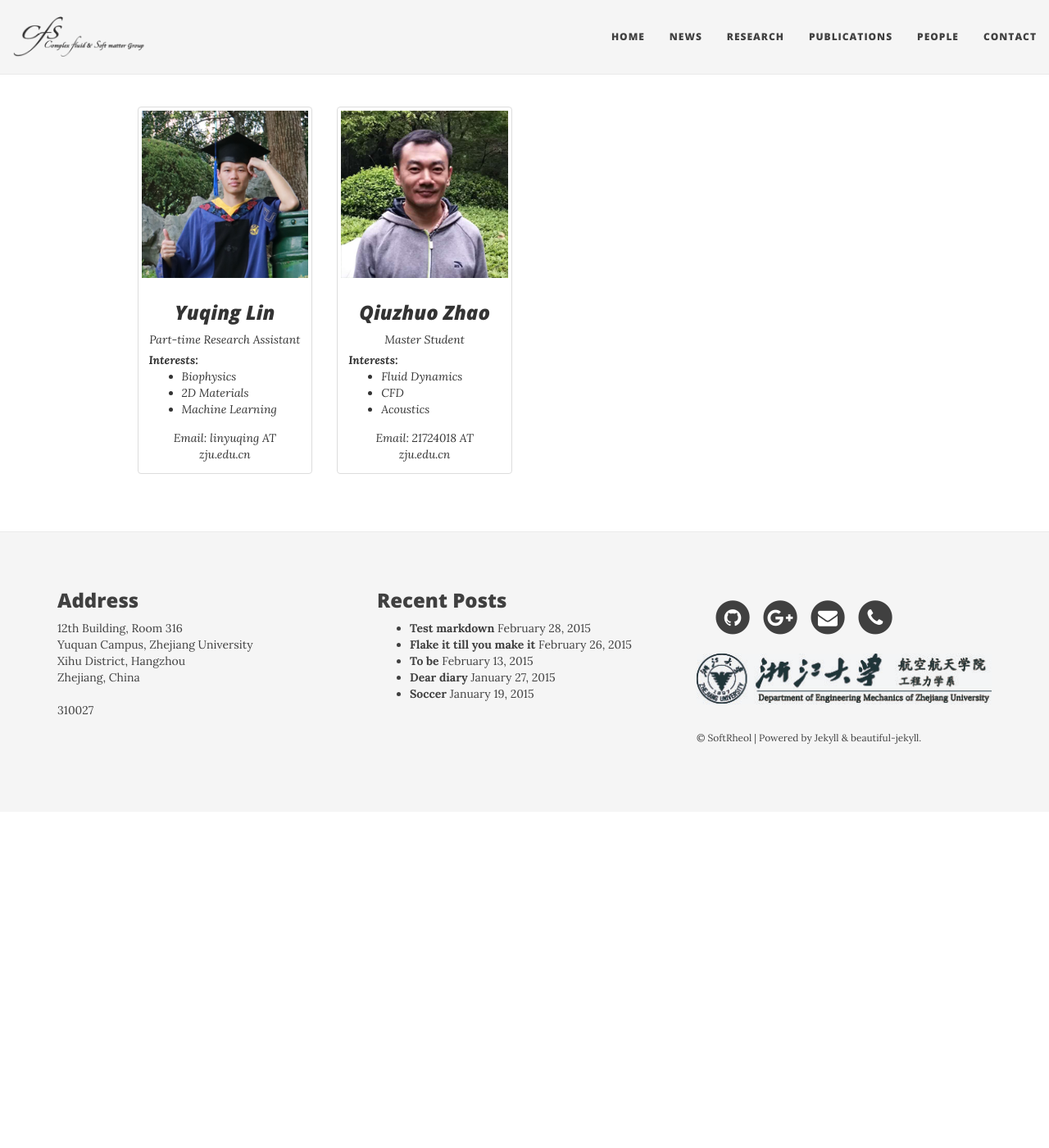
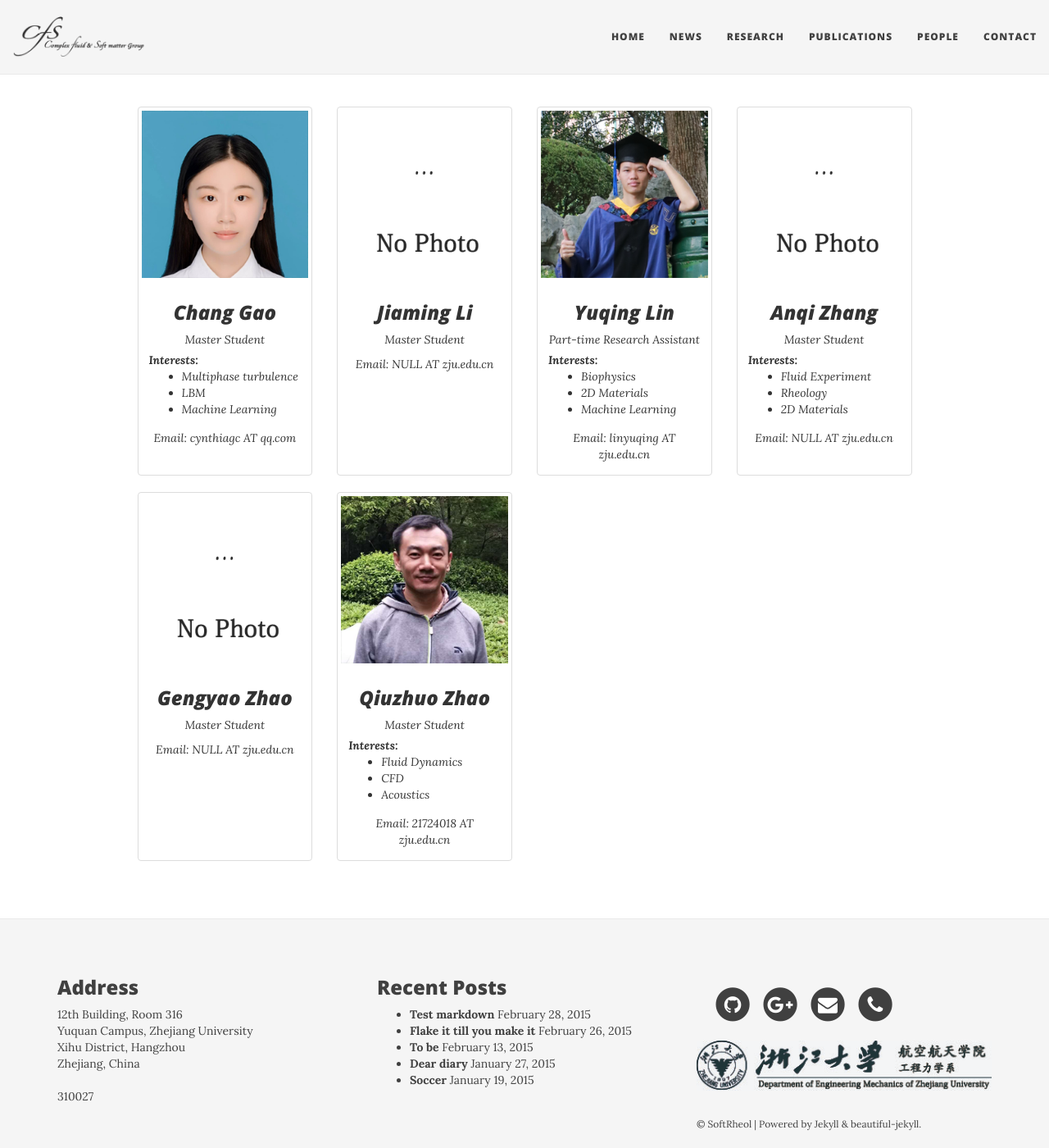
Before and after one commit to softrheol/softrheol.github.io, a Jekyll site: the page built from people.html, in a window 1280 px wide and 1400 px high. Shown: the whole window at 82% size. Built offline with Jekyll 4.4.1, drawn with Linux system fonts in a browser that asks for light colours; nearby versions of some CDN libraries.

Commit message:
add some photos

```diff
--- a/css/main.css
+++ b/css/main.css
@@ -918,7 +918,7 @@
 }
 
 .people-item{
-  min-height: 420px;
+  min-height: 450px;
 }
 
 .people-item .people-interest{
--- a/people.html
+++ b/people.html
@@ -2,6 +2,42 @@
 layout: page
 ---
 <div class="row">
+  <div class="col-xs-6 col-md-3">
+    <div class="thumbnail people-item">
+      <img src="/img/people/chgao.png" alt="...">
+      <div class="caption">
+        <h3>Chang Gao</h3>
+        Master Student<br>
+        <div class="people-interest">
+          <strong>Interests:</strong>
+          <ul>
+            <li>Multiphase turbulence</li>
+            <li>LBM</li>
+            <li>Machine Learning</li>
+          </ul>
+        </div>
+        Email: cynthiagc AT qq.com
+      </div>
+    </div>
+  </div>
+  <div class="col-xs-6 col-md-3">
+      <div class="thumbnail people-item">
+        <img src="/img/people/default.png" alt="...">
+        <div class="caption">
+          <h3>Jiaming Li</h3>
+          Master Student<br>
+          <div class="people-interest">
+            <!-- <strong>Interests:</strong>
+            <ul>
+              <li>Fluid Dynamics</li>
+              <li>CFD</li>
+              <li>Acoustics</li>
+            </ul> -->
+          </div>
+          Email: NULL AT zju.edu.cn
+        </div>
+      </div>
+    </div>
   <div class="col-xs-6 col-md-3">
     <div class="thumbnail people-item">
       <img src="/img/people/linyq.png" alt="...">
@@ -21,21 +57,57 @@
     </div>
   </div>
   <div class="col-xs-6 col-md-3">
+    <div class="thumbnail people-item">
+      <img src="/img/people/default.png" alt="...">
+      <div class="caption">
+        <h3>Anqi Zhang</h3>
+        Master Student<br>
+        <div class="people-interest">
+          <strong>Interests:</strong>
+          <ul>
+            <li>Fluid Experiment</li>
+            <li>Rheology</li>
+            <li>2D Materials</li>
+          </ul>
+        </div>
+        Email: NULL AT zju.edu.cn
+      </div>
+    </div>
+  </div>
+  <div class="col-xs-6 col-md-3">
       <div class="thumbnail people-item">
-        <img src="/img/people/qzzhao.png" alt="...">
+        <img src="/img/people/default.png" alt="...">
         <div class="caption">
-          <h3>Qiuzhuo Zhao</h3>
+          <h3>Gengyao Zhao</h3>
           Master Student<br>
           <div class="people-interest">
-            <strong>Interests:</strong>
+            <!-- <strong>Interests:</strong>
             <ul>
               <li>Fluid Dynamics</li>
               <li>CFD</li>
               <li>Acoustics</li>
-            </ul>
+            </ul> -->
           </div>
-          Email: 21724018 AT zju.edu.cn
+          Email: NULL AT zju.edu.cn
         </div>
       </div>
     </div>
+  <div class="col-xs-6 col-md-3">
+    <div class="thumbnail people-item">
+      <img src="/img/people/qzzhao.png" alt="...">
+      <div class="caption">
+        <h3>Qiuzhuo Zhao</h3>
+        Master Student<br>
+        <div class="people-interest">
+          <strong>Interests:</strong>
+          <ul>
+            <li>Fluid Dynamics</li>
+            <li>CFD</li>
+            <li>Acoustics</li>
+          </ul>
+        </div>
+        Email: 21724018 AT zju.edu.cn
+      </div>
+    </div>
+  </div>
 </div>
--- a/research.html
+++ b/research.html
@@ -59,7 +59,7 @@
               <ul>
                   <li>Coarse-grained Generalizaiton</li>
                   <li>Rheology Properties Regression</li>
-                  <li>Simulation Algorithm Optimization</li>
+                  <li>Turbulence Analysis</li>
               </ul>
           </div>
         </div>
```
Also changed, not shown: contact.md (+0 -2 lines), img/logo.png (deleted), img/people/chgao.png (added), img/people/default.png (added), img/people/linyq.png, 1 other file.
